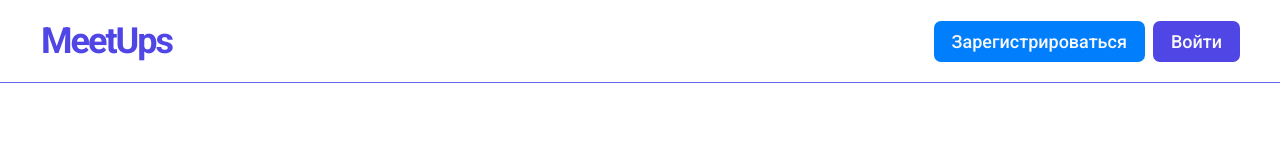
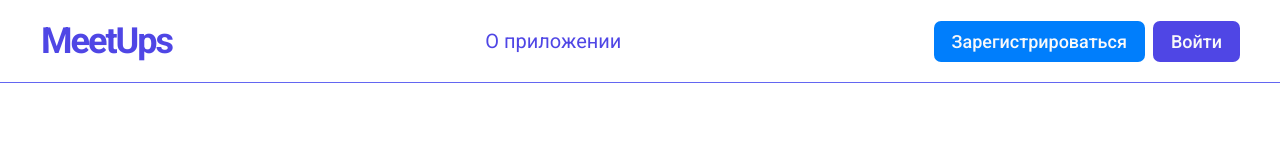
Before and after one commit to NERFTHISPLS/angular-meetup-organization, an Angular app: page /login in a window 1280 px wide. Shown: the top 160 px of the page. Built offline with nearby package versions, Linux system fonts and the light colour scheme.

Commit message:
Fix bug with no showing about page link in the nav

```diff
--- a/src/app/shared/components/header/header.component.html
+++ b/src/app/shared/components/header/header.component.html
@@ -6,14 +6,14 @@
       </a>
     </h1>
 
-    <ul class="links-list" *ngIf="userService.currentUser">
-      <li>
+    <ul class="links-list">
+      <li *ngIf="userService.currentUser">
         <a class="link--nav" [class.active]="isLinkActive('/')" routerLink="/">
           Все митапы
         </a>
       </li>
 
-      <li>
+      <li *ngIf="userService.currentUser">
         <a
           class="link--nav"
           [class.active]="isLinkActive('/my-meetups')"
@@ -23,7 +23,7 @@
         </a>
       </li>
 
-      <li *ngIf="userService.isCurrentUserAdmin">
+      <li *ngIf="userService.currentUser && userService.isCurrentUserAdmin">
         <a
           class="link--nav"
           [class.active]="isLinkActive('/users')"
```
